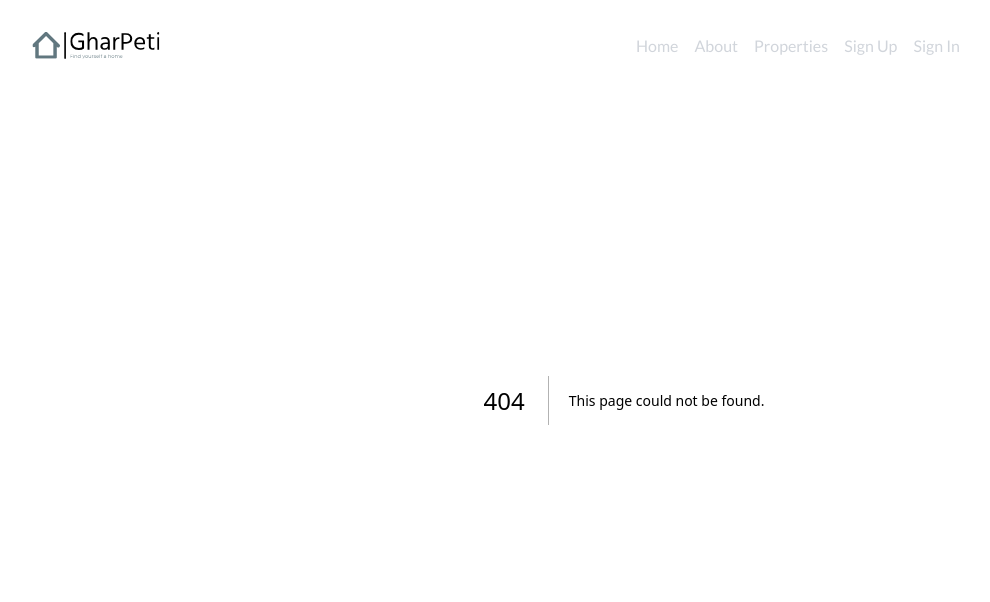
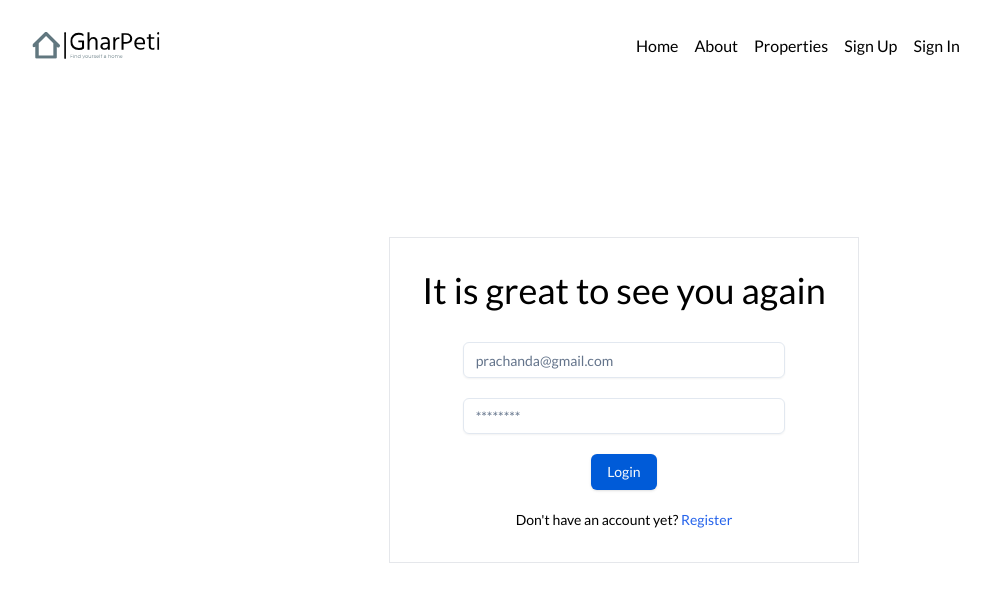
Before and after one commit to ankitdev10/gharpeti, a Next.js app in the folder frontend/: page /user in a window 1280 px wide. Before the commit this address had no page. Shown: the top 602 px of the page, without its empty margins (16-1006 px from the left). Built offline with nearby package versions, Linux system fonts and the light colour scheme.

Commit message:
feat: login registration form

```diff
--- a/frontend/app/globals.css
+++ b/frontend/app/globals.css
@@ -3,6 +3,10 @@
 @tailwind utilities;
 
 @layer {
+  body {
+    scroll-behavior: smooth;
+    scroll-snap-type: mandatory;
+  }
   .container {
     width: 80%;
     margin: auto;
--- a/frontend/app/page.tsx
+++ b/frontend/app/page.tsx
@@ -1,5 +1,6 @@
 import FeaturedProperties from "@/components/home/FeaturedProperties";
 import Hero from "@/components/home/Hero";
+import Promotion from "@/components/home/Promotion";
 
 export default function Home() {
   return (
@@ -13,6 +14,7 @@ export default function Home() {
         <Hero />
       </div>
       <FeaturedProperties />
+      <Promotion />
     </main>
   );
 }
--- /dev/null
+++ b/frontend/app/user/page.tsx
@@ -0,0 +1,19 @@
+import Login from "@/components/user/Login";
+import Register from "@/components/user/Register";
+import React from "react";
+
+const page = ({ params, searchParams }: any) => {
+  console.log(searchParams);
+
+  const { q } = searchParams;
+
+  return (
+    <div className="grid place-items-center min-h-screen ">
+      <div className="border p-8">
+        {q === "signup" ? <Register /> : <Login />}
+      </div>
+    </div>
+  );
+};
+
+export default page;
--- a/frontend/components/Navbar.tsx
+++ b/frontend/components/Navbar.tsx
@@ -18,15 +18,15 @@ const Navbar = () => {
     },
     {
       name: "Sign Up",
-      to: "/register",
+      to: "/user?q=signup",
     },
     {
       name: "Sign In",
-      to: "/login",
+      to: "/user?q=signin",
     },
   ];
   return (
-    <nav className="w-4/5 px-12 py-8 text-gray-300 flex items-center justify-between absolute z-10">
+    <nav className="w-4/5 px-12 py-8 text-black flex items-center justify-between absolute z-10">
       <img
         src={"assets/logos/logo-no-background.svg"}
         alt=""
--- /dev/null
+++ b/frontend/components/home/Promotion.tsx
@@ -0,0 +1,23 @@
+import React from "react";
+import { Button } from "../ui/button";
+
+const Promotion = () => {
+  return (
+    <section className="container mt-12 flex items-center bg-blue-200 py-6">
+      <div className="flex-1">
+        <h1 className="text-6xl font-bold text-blue-900">
+          EVERYONE DESERVES TO FEEL AT HOME.
+        </h1>
+      </div>
+
+      <div className="flex-1">
+        <img
+          src="https://images.pexels.com/photos/1643383/pexels-photo-1643383.jpeg?auto=compress&cs=tinysrgb&w=1260&h=750&dpr=1"
+          alt=""
+        />
+      </div>
+    </section>
+  );
+};
+
+export default Promotion;
--- a/frontend/components/universal/Card.tsx
+++ b/frontend/components/universal/Card.tsx
@@ -7,6 +7,7 @@ const Card = () => {
       <img
         src="https://images.pexels.com/photos/271816/pexels-photo-271816.jpeg?auto=compress&cs=tinysrgb&w=1260&h=750&dpr=1"
         alt=""
+        className="hover:scale-[1.01] transition-all ease-linear"
       />
 
       <div className="p-2">
@@ -18,6 +19,10 @@ const Card = () => {
           veritatis sit? Animi, ipsum! Consequuntur mollitia atque aperiam sit,
           natus vitae!
         </p>
+
+        <h1 className="my-2 font-bold text-bold text-blue-900">
+          Nrs 12,000 per month
+        </h1>
         <Button className="mt-2 bg-primary hover:bg-primaryHover">
           Learn More
         </Button>
--- /dev/null
+++ b/frontend/components/user/Login.tsx
@@ -0,0 +1,28 @@
+import React from "react";
+import { Input } from "../ui/input";
+import { Button } from "../ui/button";
+import Link from "next/link";
+
+const Login = () => {
+  return (
+    <form>
+      <h1 className="text-4xl">It is great to see you again</h1>
+      <div className="mt-8 flex flex-col space-y-5 items-center">
+        <Input className="w-4/5" placeholder="prachanda@gmail.com" />
+        <Input className="w-4/5" placeholder="********" type="password" />
+        <Button type="button" className="bg-primary hover:bg-primaryHover">
+          Login
+        </Button>
+
+        <h5 className="text-sm">
+          Don't have an account yet?{" "}
+          <Link className="text-blue-600" href={"/user?q=signup"}>
+            Register
+          </Link>{" "}
+        </h5>
+      </div>
+    </form>
+  );
+};
+
+export default Login;
--- /dev/null
+++ b/frontend/components/user/Register.tsx
@@ -0,0 +1,120 @@
+"use client";
+
+import { usePathname, useRouter, useSearchParams } from "next/navigation";
+import React, { FormEventHandler, useState } from "react";
+import { Button } from "../ui/button";
+import { Input } from "../ui/input";
+
+type UserType = "customer" | "seller";
+
+const Register = () => {
+  const searchParams = useSearchParams();
+  const params = new URLSearchParams(searchParams.toString());
+  const router = useRouter();
+  const pathname = usePathname();
+  const [type, setType] = useState<UserType | null>(null);
+
+  const FORM_FIELDS: Record<UserType, { placeholder: string; type: string }[]> =
+    {
+      customer: [
+        {
+          placeholder: "First Name",
+          type: "text",
+        },
+        {
+          placeholder: "Last Name",
+          type: "text",
+        },
+        {
+          placeholder: "Email",
+          type: "email",
+        },
+        {
+          placeholder: "Phone number",
+          type: "text",
+        },
+        {
+          placeholder: "Password",
+          type: "password",
+        },
+      ],
+      seller: [
+        {
+          placeholder: "First Name",
+          type: "text",
+        },
+        {
+          placeholder: "Last Name",
+          type: "text",
+        },
+        {
+          placeholder: "Email",
+          type: "email",
+        },
+        {
+          placeholder: "Phone number",
+          type: "text",
+        },
+        {
+          placeholder: "Password",
+          type: "password",
+        },
+        {
+          placeholder: "Location of the house",
+          type: "text",
+        },
+      ],
+    };
+
+  const handleRegisterType = (value: UserType) => {
+    params.set("type", value);
+    router.push(pathname + `?${params.toString()}`);
+    setType(value);
+  };
+
+  return (
+    <div className="flex flex-col items-center space-y-2">
+      {!type ? (
+        <>
+          <h1 className="text-4xl mb-4">We want to know more about you</h1>
+
+          <Button
+            className="bg-primary hover:bg-primaryHover w-4/5 py-3 text-lg h-auto"
+            onClick={() => handleRegisterType("customer")}
+            value={"customer"}
+          >
+            I am looking for a house
+          </Button>
+          <Button
+            className="bg-primary hover:bg-primaryHover w-4/5 py-3 text-lg h-auto"
+            onClick={() => handleRegisterType("seller")}
+            value={"seller"}
+          >
+            I am renting a place
+          </Button>
+        </>
+      ) : (
+        <form action="" className="flex flex-col items-center space-y-2">
+          {type === "customer" ? (
+            <h1 className="text-4xl mb-4">Find yourself a home</h1>
+          ) : (
+            <h1 className="text-4xl mb-4">Find your house partner</h1>
+          )}
+          {FORM_FIELDS[type].map((field) => (
+            <Input
+              key={field.placeholder}
+              placeholder={field.placeholder}
+              type={field.type}
+            />
+          ))}
+
+          <Button className=" bg-primary hover:bg-primaryHover w-4/5 py-3 text-lg h-auto">
+            Register
+          </Button>
+        </form>
+      )}
+    </div>
+  );
+};
+
+export default Register;
```
